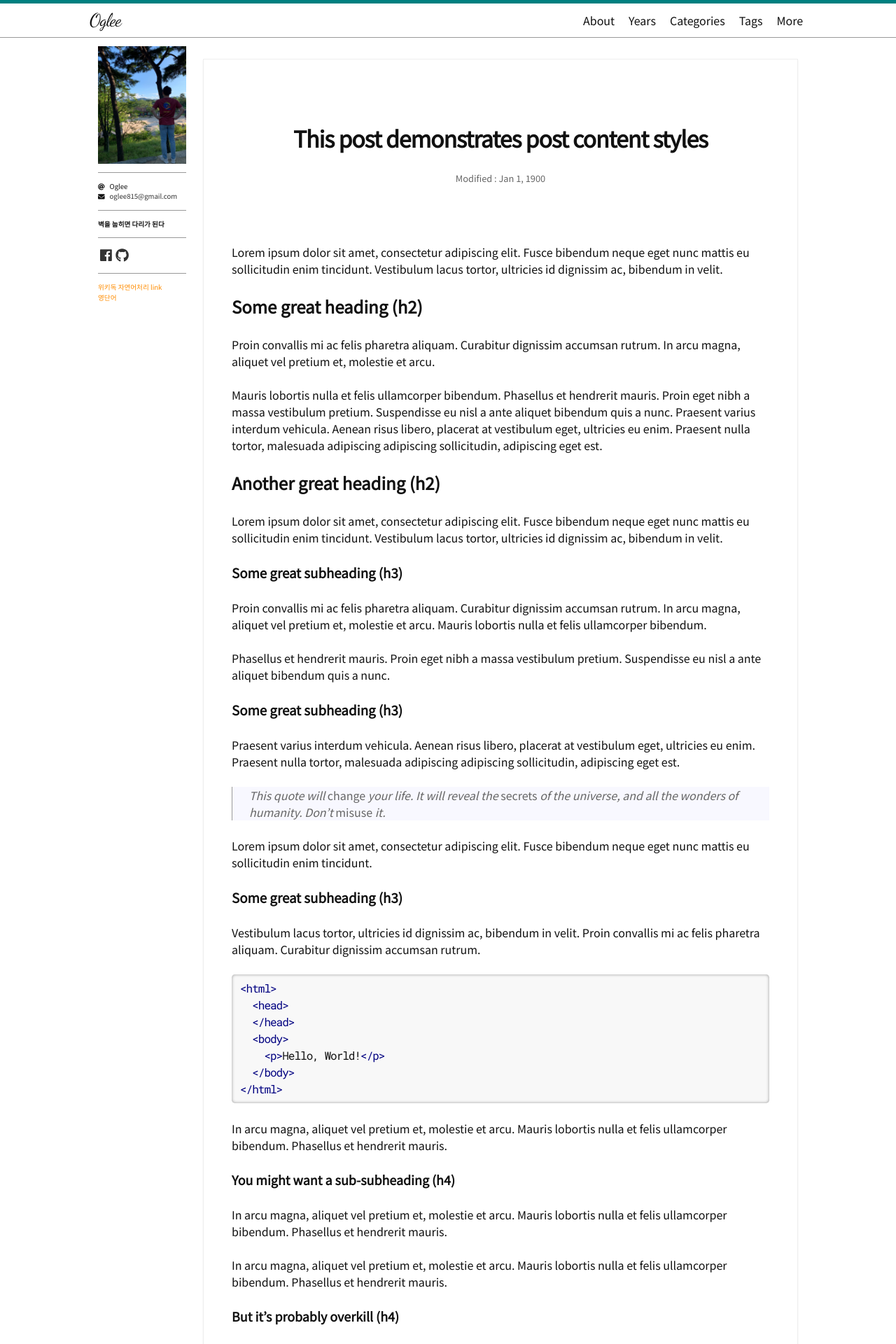
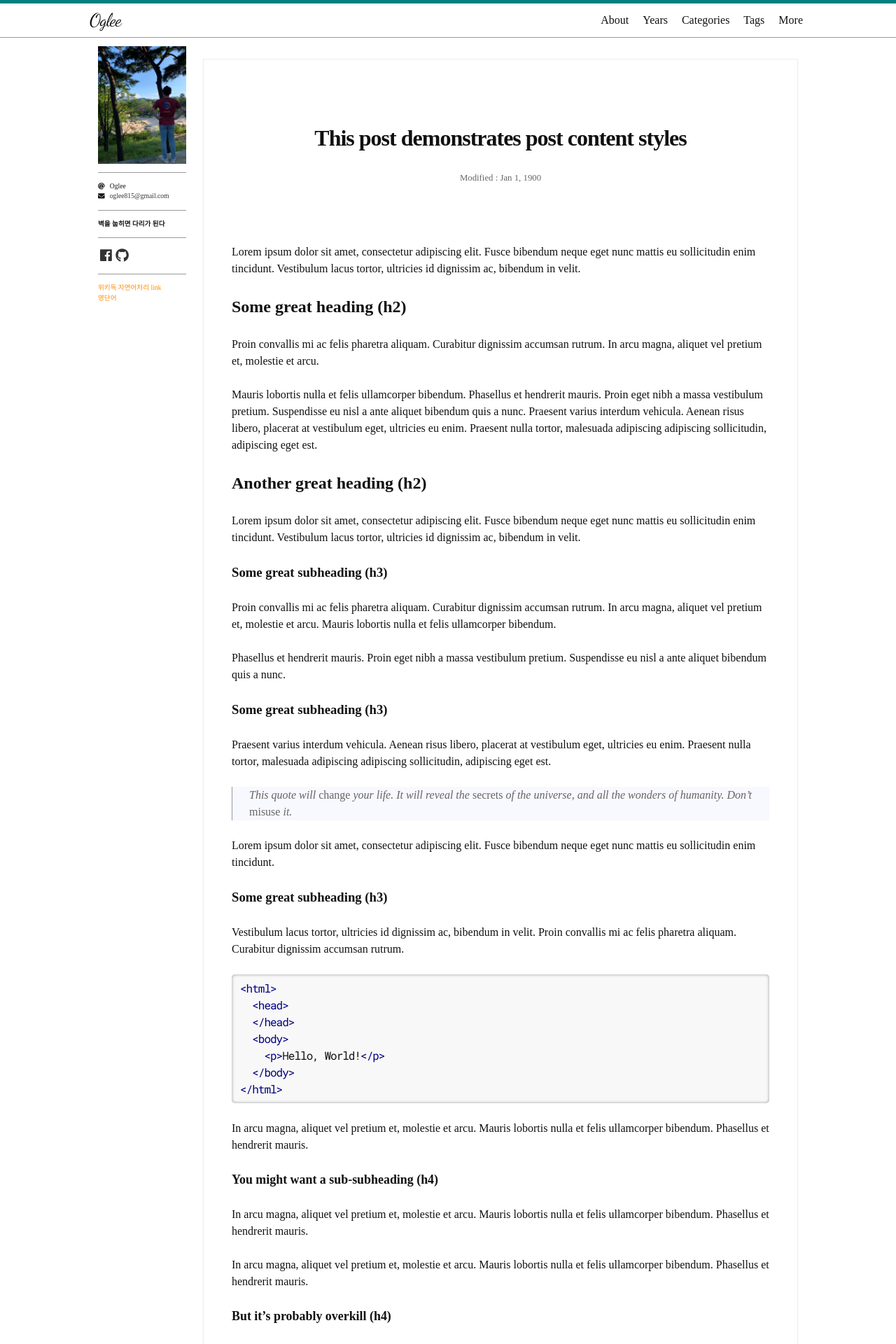
Before and after one commit to oglee815/oglee815_old.github.io, a Jekyll site: the page built from _posts/1900-01-01-this-post-demonstrates-post-content-styles.md, in a window 1280 px wide. Shown: the top 1920 px of the page at 70% size. Built offline with Jekyll 4.4.1, drawn with Linux system fonts in a browser that asks for light colours; nearby versions of some CDN libraries; some web fonts are replaced; comment, search, counter and statistics services are not loaded.

Commit message:
Update variables.scss

```diff
--- a/_sass/hamilton/variables.scss
+++ b/_sass/hamilton/variables.scss
@@ -1,9 +1,14 @@
 // Fonts
-$sans-serif: 'Noto Sans KR';
+// $sans-serif: 'Noto Sans KR';
+$sans-serif: 'Nanum Gothic';
+// $monospace: 'Nanum Gothic Coding';
+// $sans-serif: 'Dongle';
 $monospace: 'Ubuntu Mono';
 $type-size-4-5: 1.12em !default; // Ubuntu Mono is a bit small
 
 @import url(https://fonts.googleapis.com/css?family=Noto+Sans+KR|Ubuntu+Mono);
+@import url(https://fonts.googleapis.com/css2?family=Nanum+Gothic:wght@300&family=Nanum+Gothic+Coding&family=Noto+Sans+KR:wght@300&display=swap);
+// @import url(https://fonts.googleapis.com/css2?family=Dongle:wght@1000&family=Nanum+Gothic:wght@400;700;800&family=Noto+Sans+KR:wght@300&display=swap);
 
 // $base-font-family: "Roboto Slab", "Noto Serif SC", "Noto Serif TC" !default;
 // $reading-font-family:  Roboto, "Noto Sans SC", "Noto Sans TC" !default;
```
